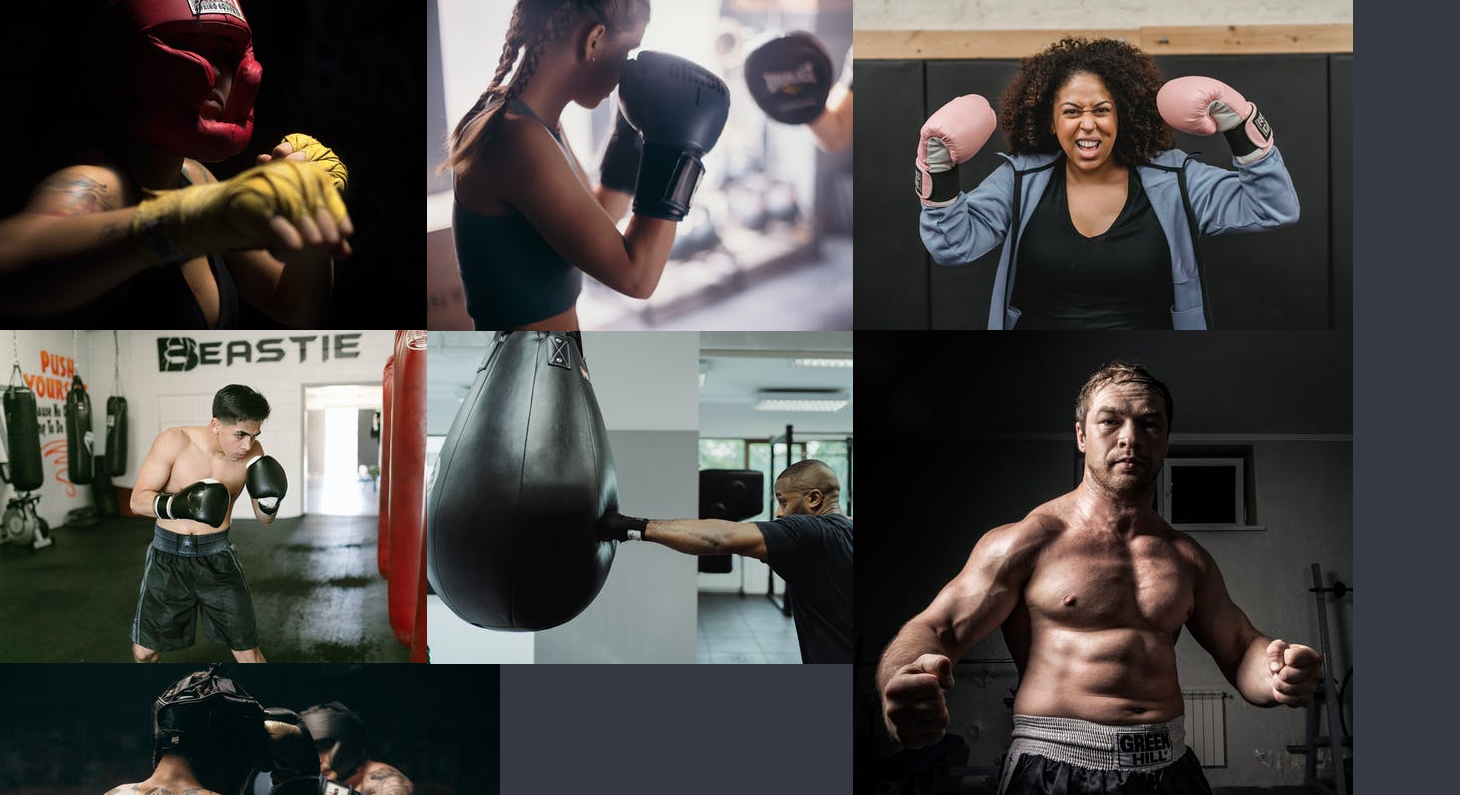
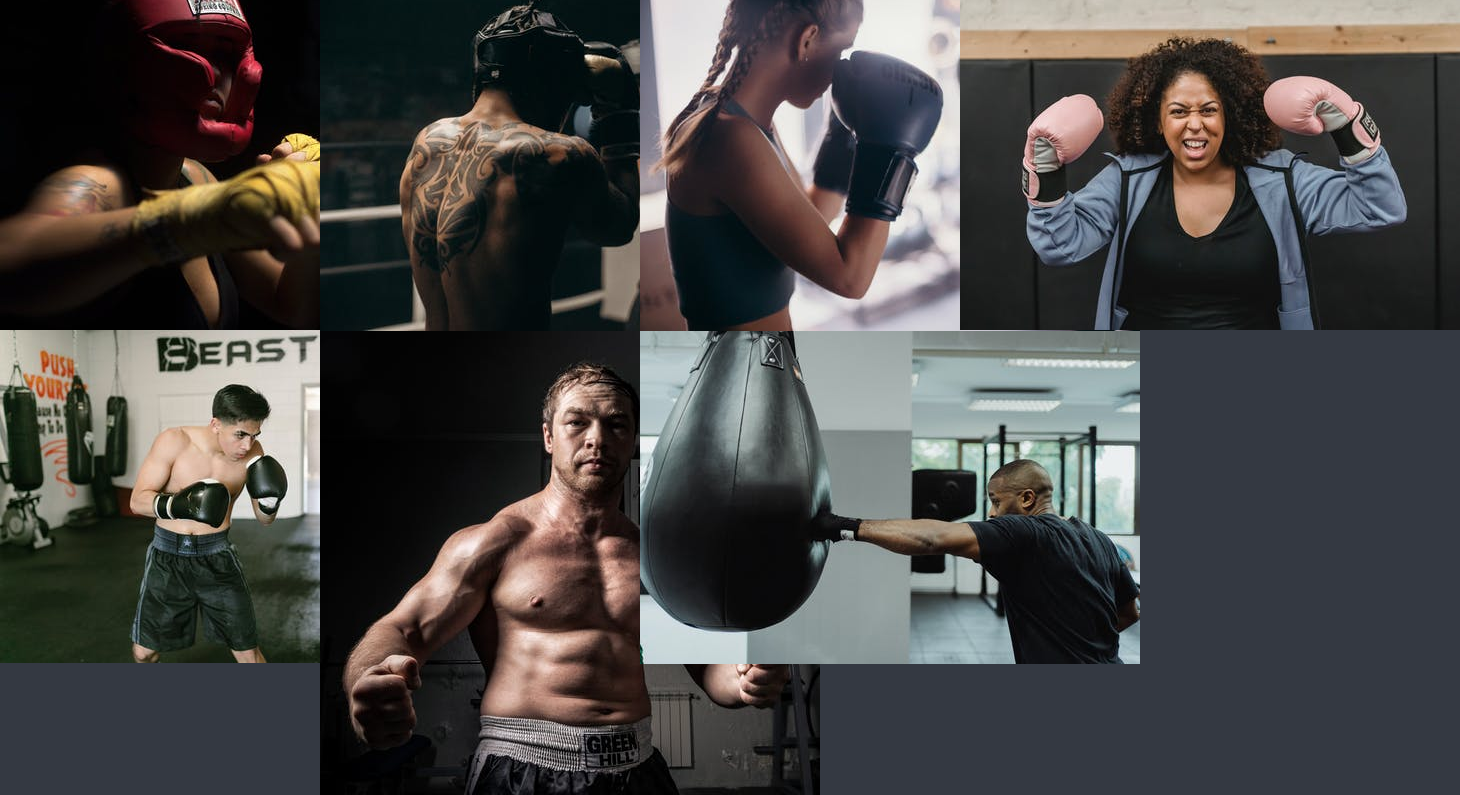
Before and after one commit to JakePennell/the-box-hub, a plain HTML site: page gallery.html in a window 1280 px wide. Shown: the part 78-873 px from the top of the page, 1460 px wide, since content can reach past the window. Drawn offline with Linux system fonts and the light colour scheme.

Commit message:
amend styling to gallery

```diff
--- a/assets/css/style.css
+++ b/assets/css/style.css
@@ -210,9 +210,10 @@ footer {
 /* Gallery Page */
 
 #photos {
+    width: 100%;
     clear: both;
     line-height: 0;
-    column-count: 3;
+    column-count: 4;
     column-gap: 0;
 
 }
--- a/gallery.html
+++ b/gallery.html
@@ -37,10 +37,11 @@
             <img src="assets/images/solo-female-boxer1.jpeg" alt="Female boxer warming up with hand wraps on">
             <img src="assets/images/solo-male-boxer1.jpeg" alt="Male boxer hitting heavy bag">
             <img src="assets/images/two-males-sparring.jpeg" alt="Two male boxers sparring in the ring">
+            <img src="assets/images/solo-male-boxer2.jpeg" alt="Male boxer flexing">
             <img src="assets/images/female-boxer-pads.jpeg" alt="Female boxer hitting pads">
             <img src="assets/images/solo-male-boxer3.jpeg" alt="Male boxer hitting heavy bag with force">
             <img src="assets/images/solo-female-celebrates.jpeg" alt="Female boxer celebrates after tough workout">
-            <img src="assets/images/solo-male-boxer2.jpeg" alt="Male boxer flexing">
+
         </section>
 
     <footer>
```
